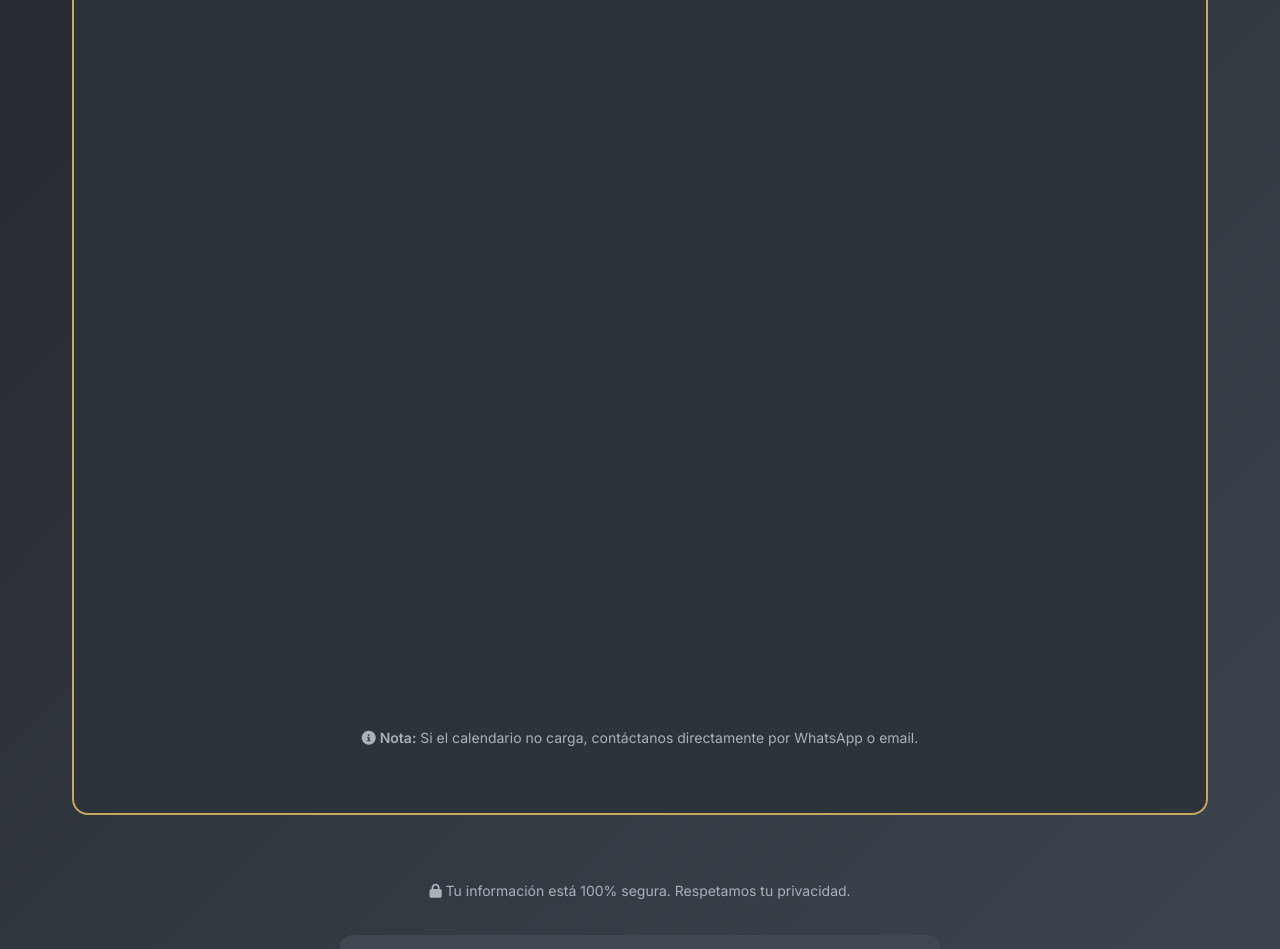
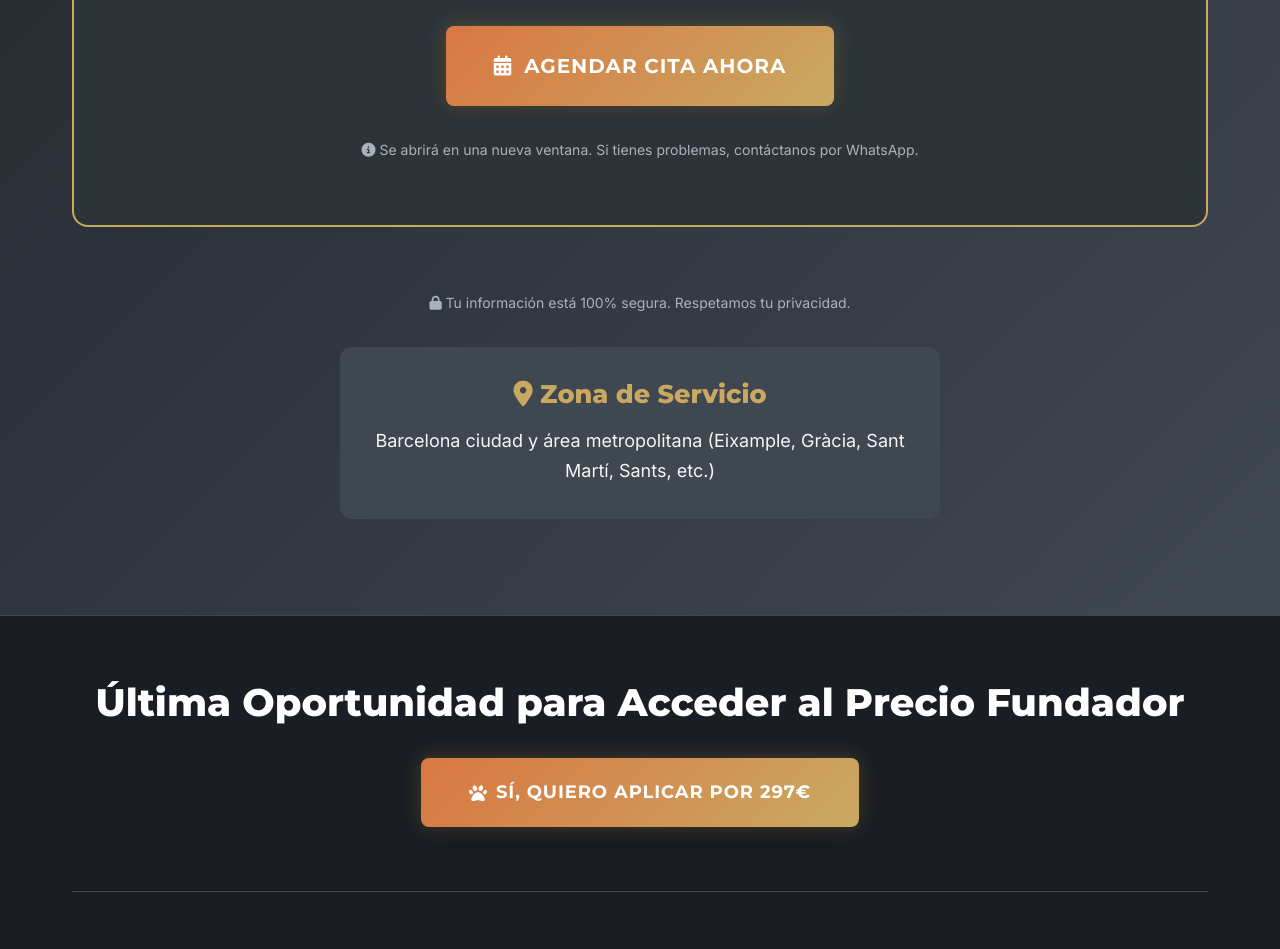
Before and after one commit to Nuke077/nexo-canino-landing, a website: page index.html in a window 1280 px wide. Shown: the part 9100-10049 px from the top of the page. Drawn offline with Linux system fonts and the light colour scheme; a script that the page names is missing.

Commit message:
Replace Calendly widget with elegant button and fix payment form inputs

```diff
--- a/index.html
+++ b/index.html
@@ -378,27 +378,29 @@
                     </div>
                 </div>
 
-                <!-- Calendly Widget -->
+                <!-- Calendly Booking -->
                 <div
                     style="background: var(--primary-charcoal); padding: var(--spacing-lg); border-radius: 16px; margin-bottom: var(--spacing-lg); border: 2px solid var(--accent-gold);">
-                    <h3 style="color: var(--accent-gold); margin-bottom: var(--spacing-md);">
+                    <h3 style="color: var(--accent-gold); margin-bottom: var(--spacing-md); text-align: center;">
                         <i class="fas fa-calendar-check"></i> Agenda tu Diagnóstico Gratuito
                     </h3>
-                    <p style="color: var(--text-muted); margin-bottom: var(--spacing-md);">
+                    <p style="color: var(--text-muted); margin-bottom: var(--spacing-lg); text-align: center;">
                         Elige el día y hora que mejor te convenga. Recibirás confirmación automática por email.
                     </p>
 
-                    <!-- Calendly inline widget begin -->
-                    <div class="calendly-inline-widget"
-                        data-url="https://calendly.com/nexocaninobcn?hide_event_type_details=1&hide_gdpr_banner=1&primary_color=c9a961"
-                        style="min-width:320px;height:700px;"></div>
-                    <script type="text/javascript" src="https://assets.calendly.com/assets/external/widget.js"
-                        async></script>
-                    <!-- Calendly inline widget end -->
+                    <!-- Calendly Button -->
+                    <div style="text-align: center;">
+                        <a href="https://calendly.com/nexocaninobcn" target="_blank" class="btn btn-primary"
+                            style="font-size: 1.25rem; padding: 1.5rem 3rem; display: inline-flex; align-items: center; gap: 0.75rem;">
+                            <i class="fas fa-calendar-alt"></i>
+                            AGENDAR CITA AHORA
+                        </a>
+                    </div>
 
-                    <p style="color: var(--text-muted); font-size: 0.875rem; margin-top: var(--spacing-md);">
+                    <p
+                        style="color: var(--text-muted); font-size: 0.875rem; margin-top: var(--spacing-md); text-align: center;">
                         <i class="fas fa-info-circle"></i>
-                        <strong>Nota:</strong> Si el calendario no carga, contáctanos directamente por WhatsApp o email.
+                        Se abrirá en una nueva ventana. Si tienes problemas, contáctanos por WhatsApp.
                     </p>
                 </div>
 
```
Also changed, not shown: pago.html (+6 -6 lines).
